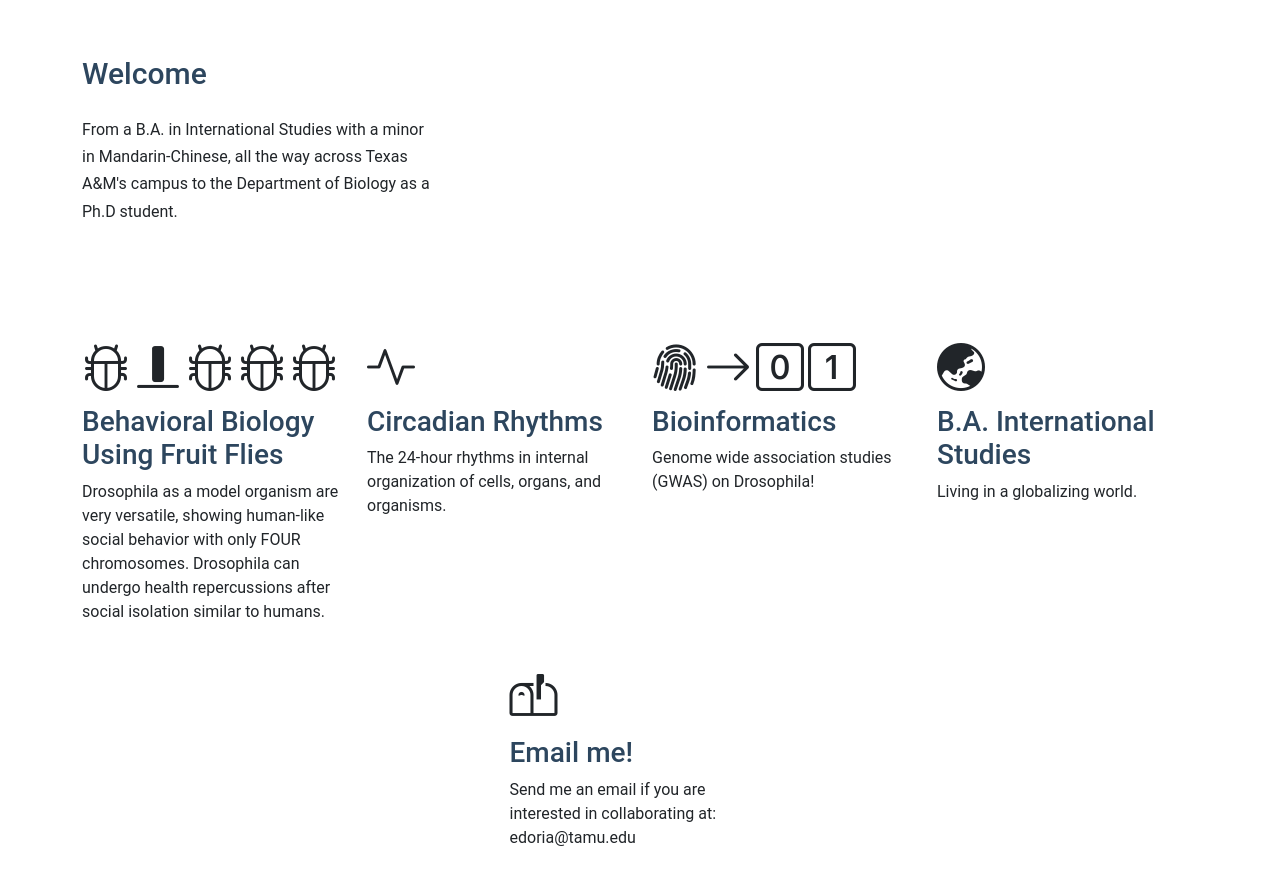
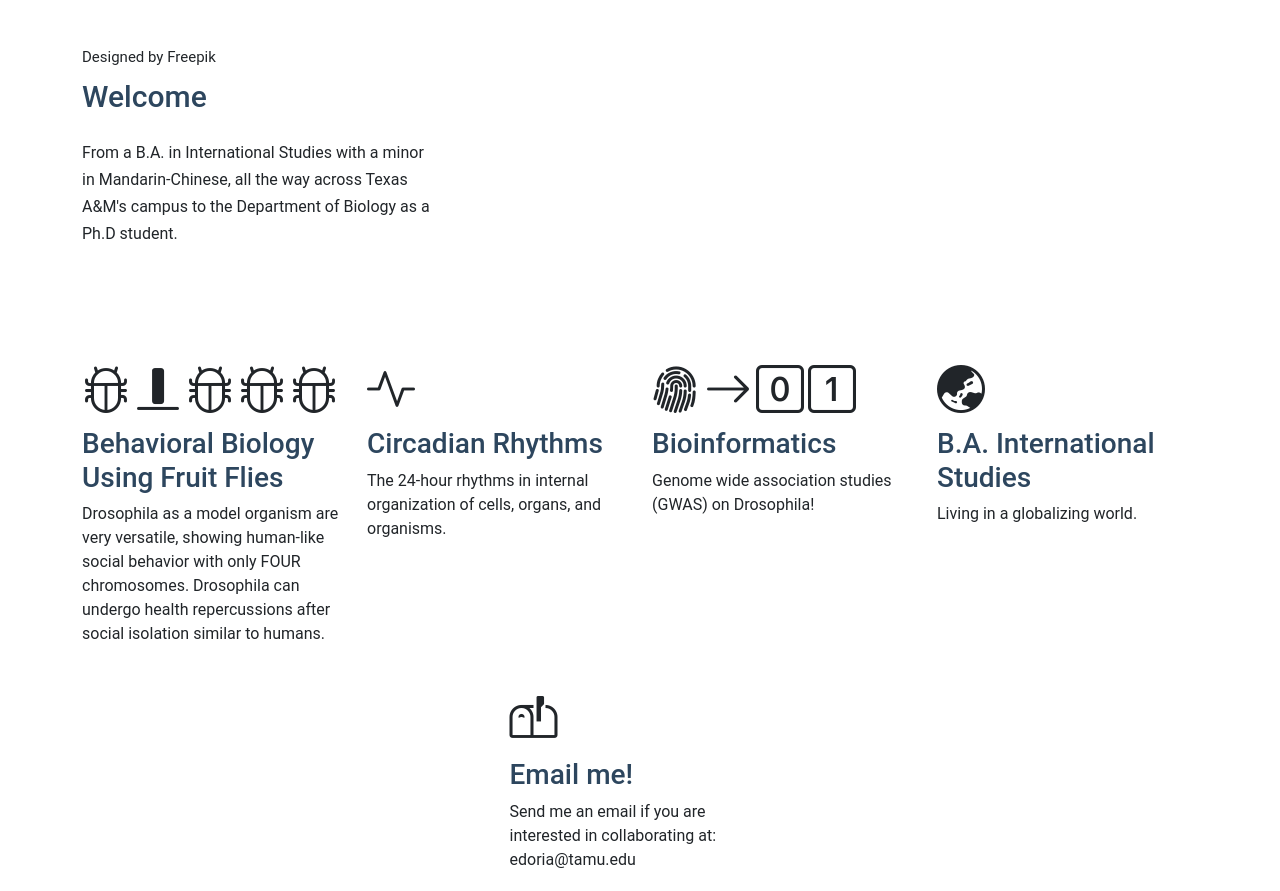
Before and after one commit to estheridoria/estheridoria.github.io, a plain HTML site: page index.html in a window 1280 px wide. Shown: the part 858-1749 px from the top of the page. Drawn offline with Linux system fonts and the light colour scheme.

Commit message:
Update index.html

```diff
--- a/index.html
+++ b/index.html
@@ -50,7 +50,7 @@
         <div class="row align-items-center justify-content-between">
           <img src="assets/img/img_h_8.jpg" alt="Image" class="img-fluid">
           <div class="col-lg-4 order-lg-1">
-            <span class="section-subtitle" data-aos="fade-up"></span>
+            <span class="section-subtitle" data-aos="fade-up">Designed by Freepik </span>
             <h1 class="mb-4" data-aos="fade-up">Welcome</h1>
             <p data-aos="fade-up">
               From a B.A. in International Studies with a minor in Mandarin-Chinese, all the way across Texas A&M's campus to the Department of Biology as a Ph.D student.
```
